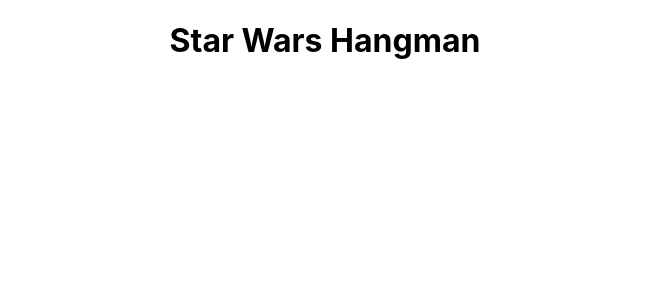
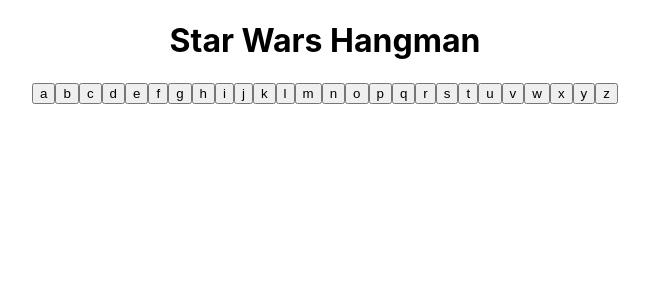
Before and after one commit to Jim-Higgins/starwars_hangman, a React (Create React App) app in the folder starwars_hangman/: page / in a window 1280 px wide. Shown: the top 300 px of the page, without its empty margins (315-964 px from the left). Built offline with nearby package versions, Linux system fonts and the light colour scheme.

Commit message:
usedletter button working progress

```diff
--- a/starwars_hangman/src/App.js
+++ b/starwars_hangman/src/App.js
@@ -2,16 +2,38 @@
 
 import './css/App.css';
 import Header from "./Components/Header"
+import LetterButton from './Components/LetterButton';
 
 class App extends React.Component {
+
+  state = {
+    availableLetters: ["a","b","c","d","e","f","g","h","i","j","k","l","m","n","o","p","q","r","s","t","u","v","w","x","y","z"],
+    pickedChosenLetters: '',
+    generatedWord: 'Wars',
+    usedLetters: ''
+  }
 
   render(){
     return (
       <div className="App">
         <Header/>
+
+
+        {this.state.availableLetters.map((letter, index) =>{
+         return <LetterButton key={index} letter={letter} onClick={this.handleClick}/>
+        })}
       </div>
     );
   }
+
+  handleClick = (e) =>{
+    const value = e.target.value
+    e.target.disabled = true
+    console.log(e.target)
+    this.setState(prevState => ( {
+      usedLetters: prevState.usedLetters + value
+    })
+  )}
 }
 
 export default App;
--- /dev/null
+++ b/starwars_hangman/src/Components/LetterButton.jsx
@@ -0,0 +1,7 @@
+import React from 'react';
+
+const LetterButton = ({letter, onClick}) => {
+    return <button onClick={onClick} value={letter} disabled={false} >{letter}</button>
+};
+
+export default LetterButton;
```
